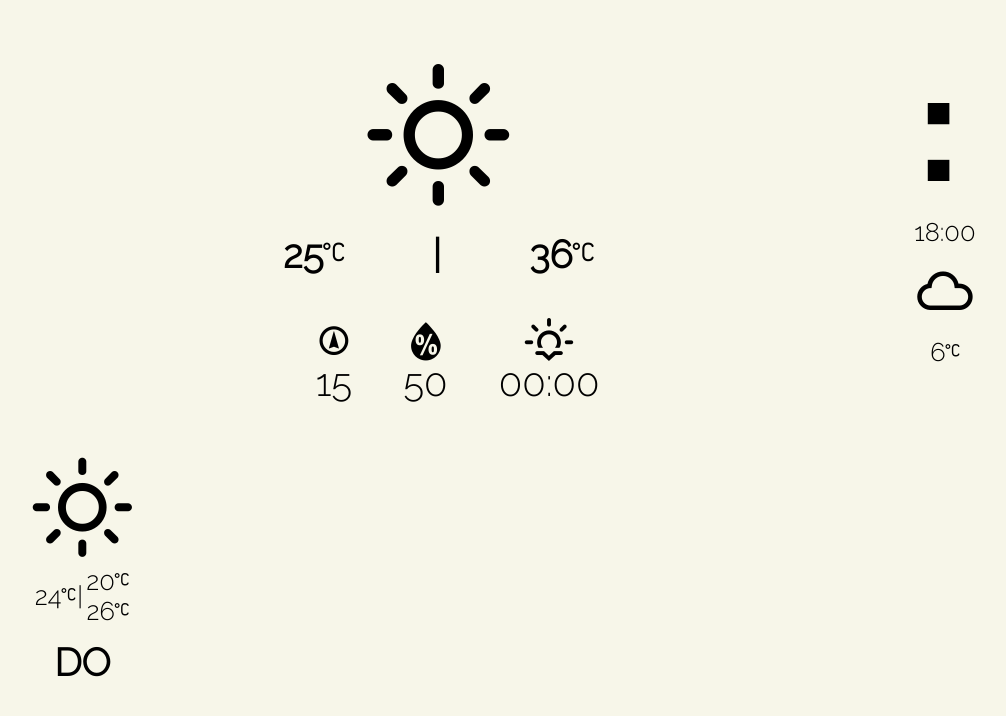
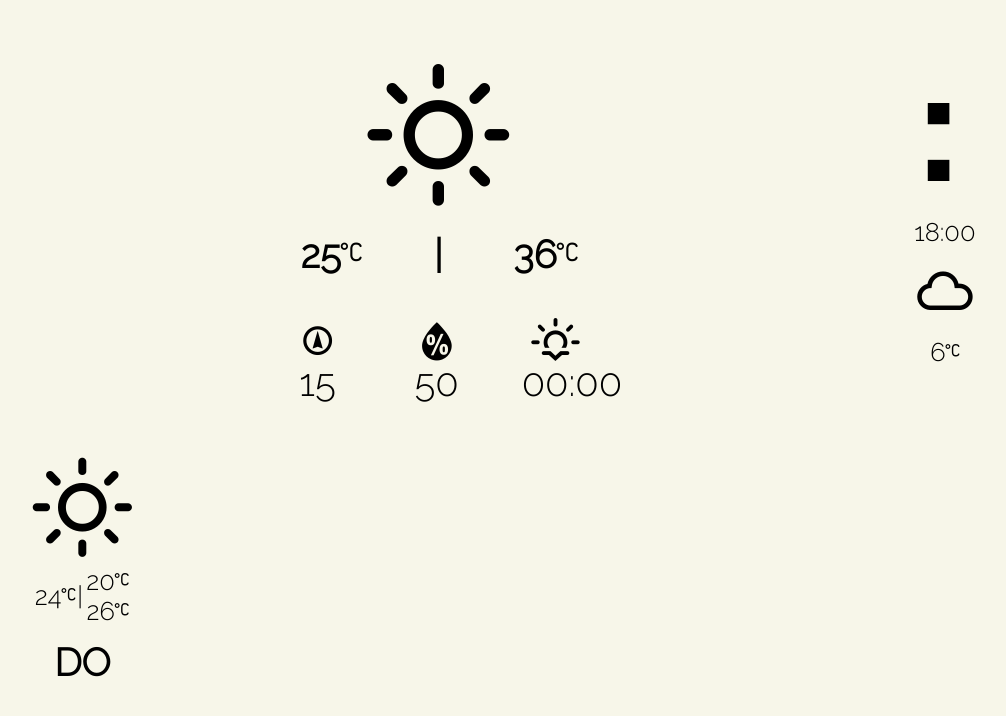
Before and after one commit to paddy-shrp/weather-display, a plain HTML site: page index.html in a window 1280 px wide. Shown: the whole page, without its empty margins (20-1026 px from the left). Drawn offline with Linux system fonts and the light colour scheme; no server answers; a web font is replaced by a local one.

Commit message:
Small Bugfixes

```diff
--- a/clock.js
+++ b/clock.js
@@ -22,11 +22,11 @@ window.onload = () => {
   updateForecast();
   updateCurrentWeather();
   updateClock();
+  updateTheme();
 
   setInterval(updateClock, 500);
   setInterval(updateCurrentWeather, 15 * 1000);
-  setInterval(updateTheme);
+  setInterval(updateTheme, 60 * 1000);
   setInterval(updateForecast, 5 * 60 * 1000);
-
   setInterval(reloadPage, 60 * 60 * 1000);
 };
--- a/css/stylesheet.css
+++ b/css/stylesheet.css
@@ -95,25 +95,33 @@ i.mainIcon {
   text-align: center;
 }
 
-.temperatureDisplay {
+.todaysTemperatureDisplay {
   display: flex;
   justify-content: space-around;
 
   font-size: 3vw;
   font-weight: bold;
-  text-align: end;
+  text-align: center;
 
   width: 100%;
 }
 
-.todaysTemperatureBox {
+.todaysTemperatureDisplayBox {
   padding: 0.5vw;
+  width: 100%;
+}
+
+.todaysTemperatureDisplaySeperator {
+  padding: 0.5vw;
+  width: 10%;
 }
 
 .infoToday {
   display: flex;
+  justify-content: flex-start;
   font-size: 3vw;
   margin-left: 3vw;
+  width: 100%;
 }
 
 .infoBlock {
@@ -121,6 +129,7 @@ i.mainIcon {
   padding-left: 2vw;
   padding-right: 2vw;
   padding-top: 1vw;
+  width: 17%;
 }
 
 /* Botside */
--- a/index.html
+++ b/index.html
@@ -15,10 +15,10 @@
     <div class="topside">
       <div class="weatherTodayDisplay">
         <i id="c_icon" class="wi wi-day-sunny mainIcon weatherTodayFlexItem"></i>
-        <div class="temperatureDisplay weatherTodayFlexItem">
-          <div id="c_temperature" class="todaysTemperatureBox">25<i class="wi wi-celsius"></i></div>
-          <div class="todaysTemperatureBox">|</div>
-          <div id="c_fl_temperature" class="todaysTemperatureBox">36<i class="wi wi-celsius"></i></div>
+        <div class="todaysTemperatureDisplay weatherTodayFlexItem">
+          <div id="c_temperature" class="todaysTemperatureDisplayBox">25<i class="wi wi-celsius"></i></div>
+          <div class="todaysTemperatureDisplaySeperator">|</div>
+          <div id="c_fl_temperature" class="todaysTemperatureDisplayBox">36<i class="wi wi-celsius"></i></div>
         </div>
         <div class="infoToday weatherTodayFlexItem">
           <div class="infoBlock">
@@ -30,7 +30,7 @@
             <div id="c_humidity">50</div>
           </div>
           <div class="infoBlock">
-            <i class="wi wi-sunset"></i>
+            <i id="c_sun_set_rise_icon" class="wi wi-sunset"></i>
             <div id="c_sun_set_rise_time">00:00</div>
           </div>
         </div>
--- a/infoToIcon.js
+++ b/infoToIcon.js
@@ -16,8 +16,16 @@ function unixTimestampToClockTime(unixTimestamp) {
 
 function isDayFromUnixTimestamp(timestamp = 0) {
   if (timestamp == 0) timestamp = new Date().getTime() / 1000;
-  console.log(timestamp);
   return timestamp > lastSunRiseTimestamp && timestamp < lastSunSetTimestamp;
+}
+
+function getSunSetRiseTime() {
+  return isDayFromUnixTimestamp() ? lastSunSetTimestamp : lastSunRiseTimestamp;
+}
+
+function getSunSetRiseIcon() {
+  let s = "wi wi-sun";
+  return isDayFromUnixTimestamp() ? s + "set" : s + "rise";
 }
 
 function windDegreeToIconString(deg) {
--- a/weatherDisplay.js
+++ b/weatherDisplay.js
@@ -47,7 +47,8 @@ function updateCurrentWeatherDisplay(iconCode, temp, flTemp, windDeg, windSpeed,
   document.getElementById("c_wind_direction_icon").className = windDegreeToIconString(windDeg);
   document.getElementById("c_wind_speed").innerHTML = windSpeed.toFixed(1);
   document.getElementById("c_humidity").innerHTML = humidity;
-  document.getElementById("c_sun_set_rise_time").innerHTML = unixTimestampToClockTime(lastSunSetTimestamp);
+  document.getElementById("c_sun_set_rise_icon").className = getSunSetRiseIcon();
+  document.getElementById("c_sun_set_rise_time").innerHTML = unixTimestampToClockTime(getSunSetRiseTime());
 }
 
 function updateForecast() {
```
